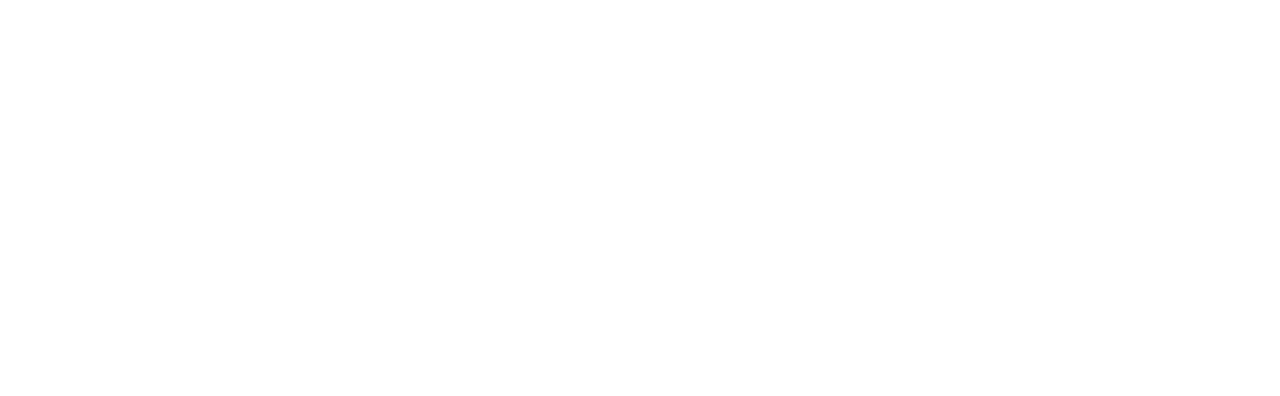
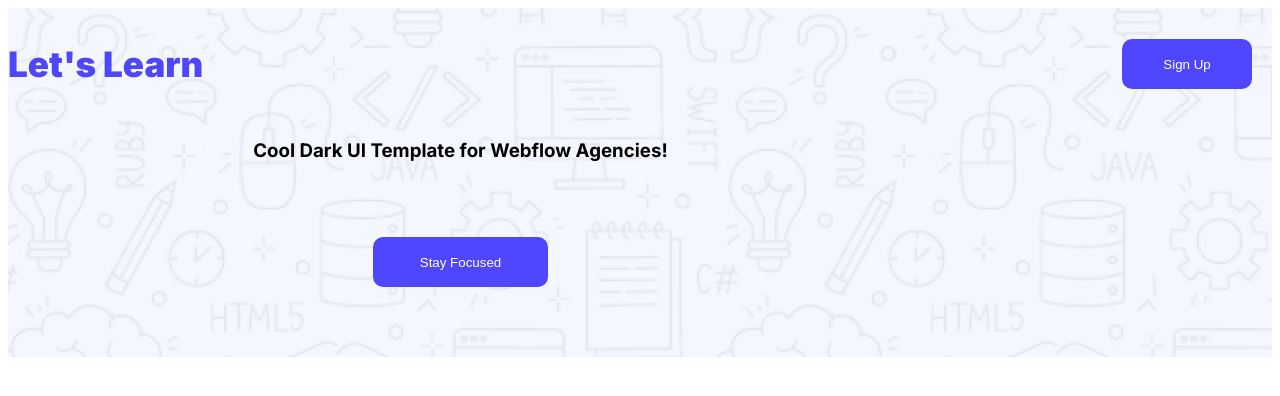
Before and after one commit to tushibshuaib/assignment01, a plain HTML site: page index.html in a window 1280 px wide. Drawn offline with Linux system fonts and the light colour scheme.

Commit message:
added items of header

```diff
--- a/index.html
+++ b/index.html
@@ -5,8 +5,44 @@
     <meta name="viewport" content="width=device-width, initial-scale=1.0">
     <title>Let's Learn</title>
 
+<link rel="preconnect" href="https://fonts.googleapis.com">
+<link rel="preconnect" href="https://fonts.gstatic.com" crossorigin>
+<link href="https://fonts.googleapis.com/css2?family=Inter:ital,opsz,wght@0,14..32,100..900;1,14..32,100..900&family=Open+Sans:ital,wght@0,300..800;1,300..800&display=swap" rel="stylesheet">
+<link rel="preconnect" href="https://fonts.googleapis.com">
+<link rel="preconnect" href="https://fonts.gstatic.com" crossorigin>
+<link href="https://fonts.googleapis.com/css2?family=Inter:ital,opsz,wght@0,14..32,100..900;1,14..32,100..900&family=Open+Sans:ital,wght@0,300..800;1,300..800&family=Raleway:ital,wght@0,100..900;1,100..900&display=swap" rel="stylesheet">
+
+
+
+
+
+
+    <link rel="stylesheet" href="./styles/assignment.css">
+    <style>
+        header{
+            background-image:url(./Assets/Hero-bg.png);
+        }
+    </style>
+
 </head>
-<body>
+<body class="font-inter">
+    <header>
+        <nav>
+            <h3 class="nav-title">Let's Learn</h3>
+            <ul>
+                <li><a href=""><button class="nav-btn">Sign Up</button></a></li>
+            </ul>
+        </nav>
+        <div class="banner">
+            <h3 class="font-raleway,banner-title">Cool Dark UI Template for Webflow Agencies!</h3>
+             <button  class="banner-btn">Stay Focused</button>
+        </div>
+    </header>
+    <main>
 
+    </main>
+    <footer>
+
+    </footer>
 </body>
 </html>
--- /dev/null
+++ b/styles/assignment.css
@@ -0,0 +1,77 @@
+.font-inter{
+  font-family: "Inter", sans-serif;
+  font-optical-sizing: auto;
+  font-style: normal;
+}
+
+
+.font-raleway{
+  font-family: "Open Sans", sans-serif;
+  font-optical-sizing: auto;
+   font-style: normal;
+  font-variation-settings:
+    "wdth" 100;
+}
+
+
+nav{
+    display: flex;
+    justify-content: space-between;
+    align-items: center;
+}
+nav ul li{
+    list-style: none;
+    margin-right: 20px;
+}
+nav li a{
+    text-decoration: none;
+    font-size: 16px;
+}
+
+.nav-btn{
+    background-color: #4E47FF;
+    width:130px;
+    height: 50px;
+    gap: 10px;
+    padding: 12px 36px 12px 36px;
+    color: #FFFFFF;
+    border-radius: 10px;
+    box-shadow: none;
+    border-style: none;
+}
+.nav-title{
+        font-weight: 900;
+        font-size: 35px;
+        color:#4E47FF;
+    }
+
+.banner-title{
+    color: #252432;
+    margin: 37px 0px;
+    font-size: 65px;
+    font-weight: 700;
+}
+    .banner-btn{
+        background-color: #4E47FF;
+    width:175px;
+    height: 50px;
+    gap: 10px;
+    padding: 12px 36px 12px 36px;
+    color: #FFFFFF;
+    border-radius: 10px;
+    box-shadow: none;
+    margin-top: 20px;
+    border-style: none;
+    }
+    .banner{
+        display: flex;
+        flex-direction: column;
+        justify-content: flex-start;
+       align-items: center;
+       gap: 37px;
+       padding: 0px;
+        width: 905px;
+        height: 237px;
+
+
+    }
```
